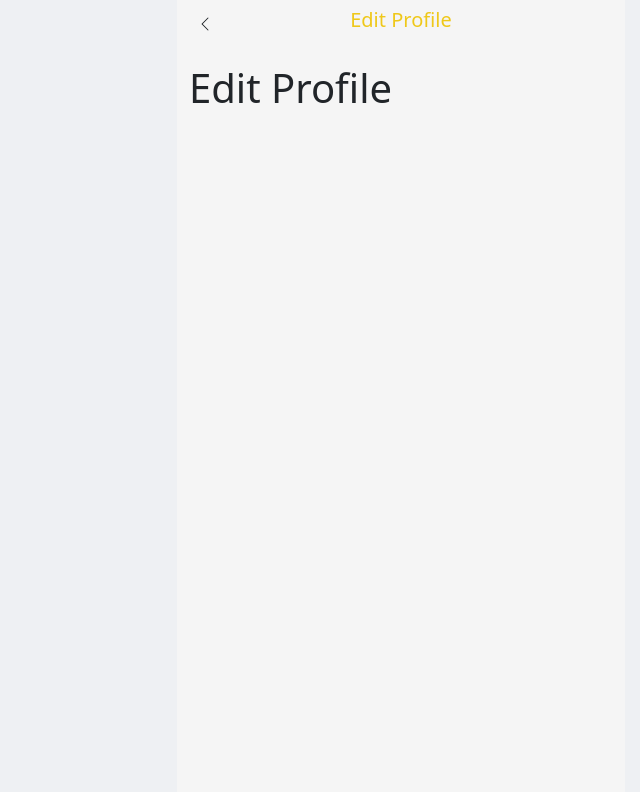
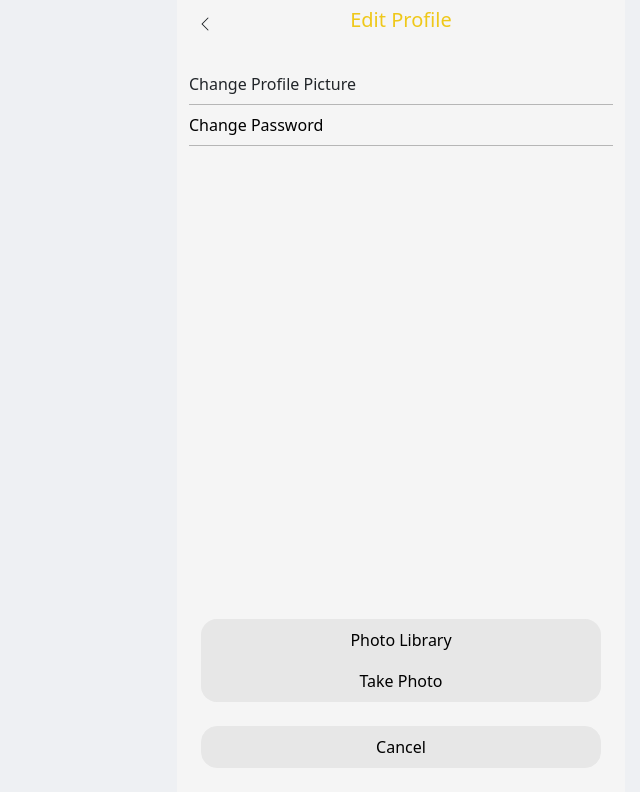
Before and after one commit to aldoBangun/next-food-paradise, a Next.js app: page /profile/1/edit in a window 1280 px wide. Shown: the top 792 px of the page, without its empty margins (239-879 px from the left). Built offline with nearby package versions, Linux system fonts and the light colour scheme.

Commit message:
Update layout

```diff
--- a/pages/profile/[userId]/edit.js
+++ b/pages/profile/[userId]/edit.js
@@ -1,10 +1,21 @@
 import Layout from '@/components/layout/Layout'
 import { Container } from 'react-bootstrap'
+import EditOptions from '@/components/profile/EditOptions'
+import EditActions from '@/components/profile/EditActions'
+import style from '@/styles/Profile.module.css'
 
 const Edit = () => {
   return (
     <Container>
-      <h1>Edit Profile</h1>
+      <div className={style.editProfileContainer}>
+        <EditOptions />
+
+        <div className={style.editProfileActions}>
+          <Container>
+            <EditActions />
+          </Container>
+        </div>
+      </div>
     </Container>
   )
 }
```
